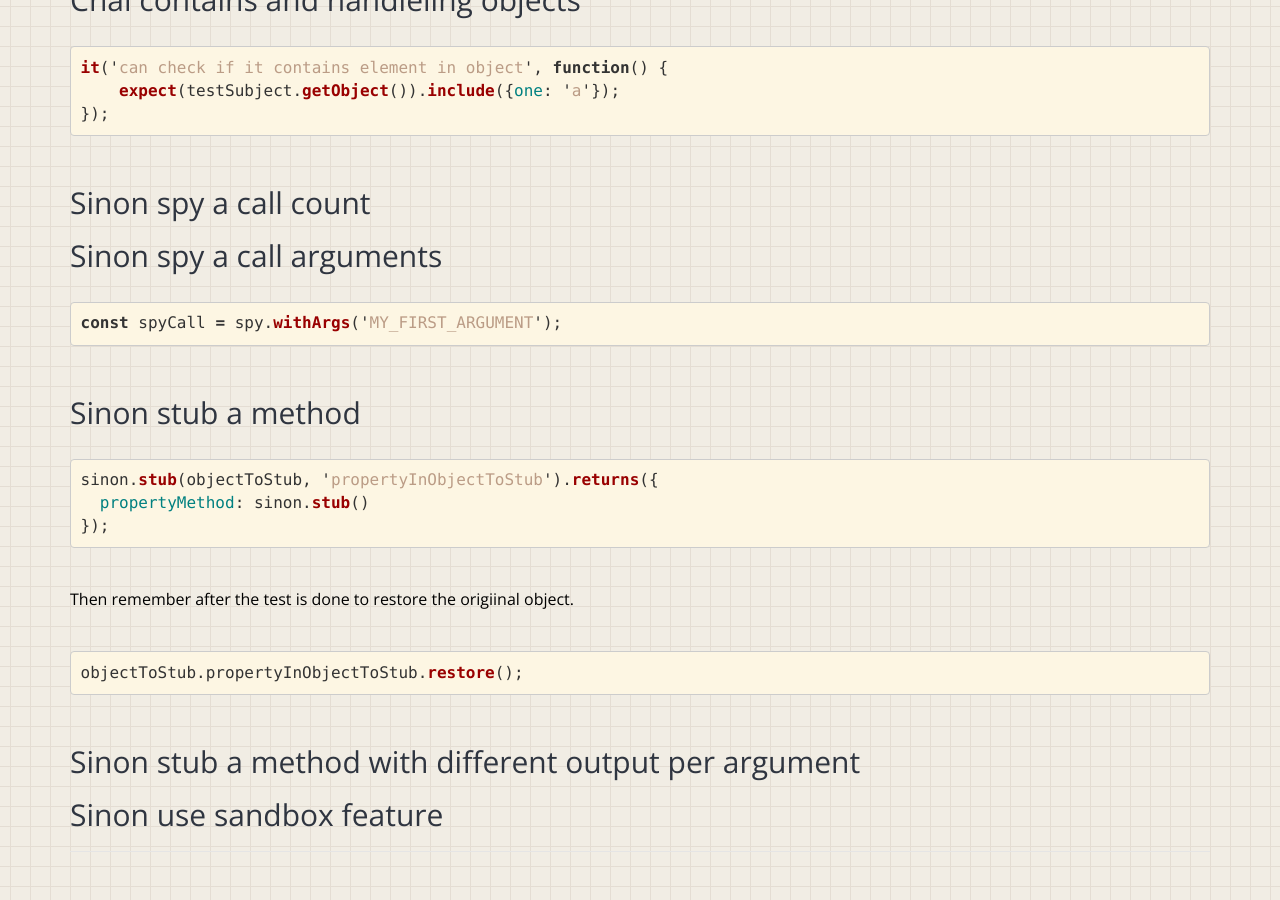
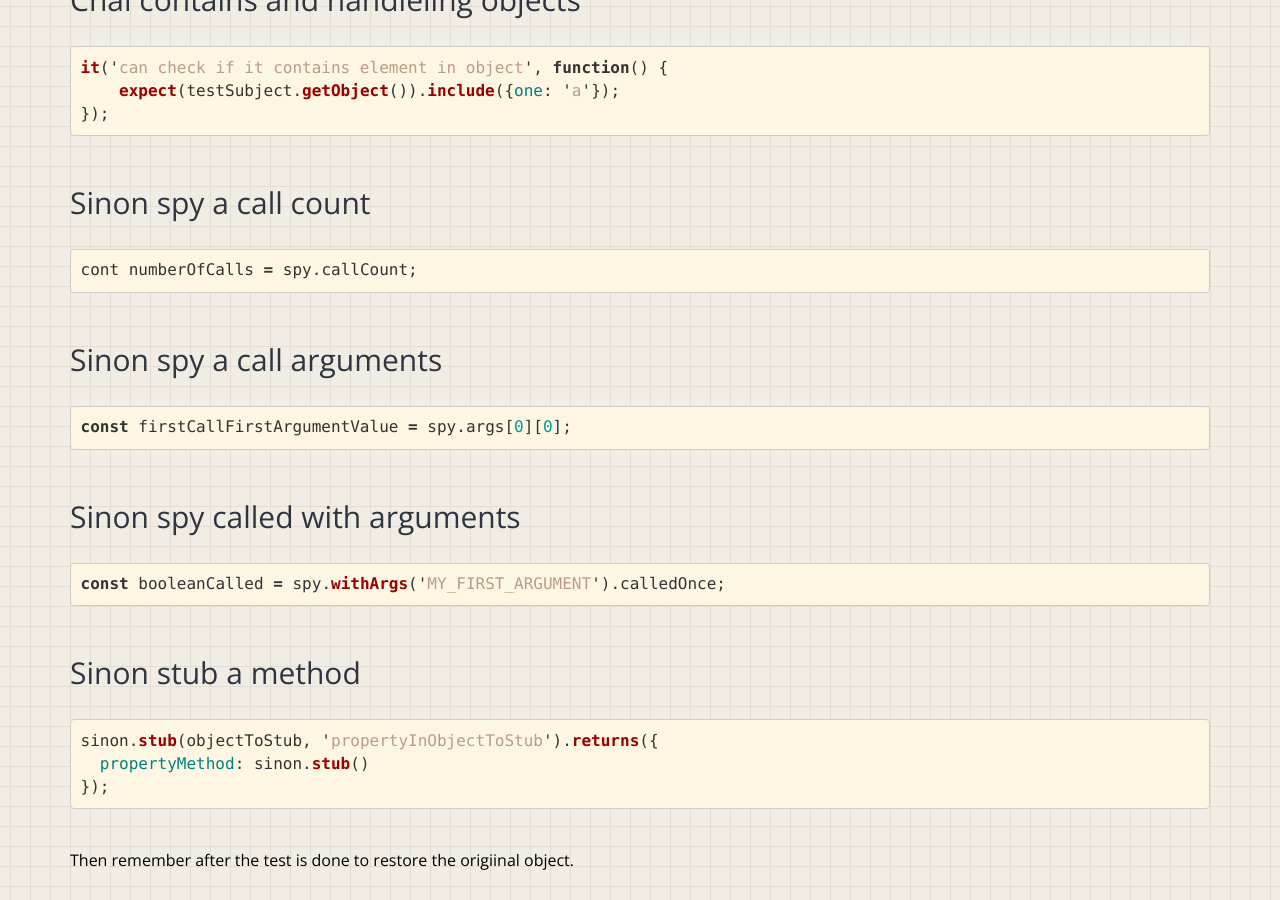
Before and after one commit to Rastikko/Rastikko.github.io, a Jekyll site: the page built from _posts/2018-03-27-cheatsheet-for-testing-using-chai-and-sinon.md, in a window 1280 px wide and 900 px high, scrolled down 2164 px. Built offline with Jekyll 4.4.1, drawn with Linux system fonts in a browser that asks for light colours.

Commit message:
Update 2018-03-27-cheatsheet-for-testing-using-chai-and-sinon.md

````diff
--- a/_posts/2018-03-27-cheatsheet-for-testing-using-chai-and-sinon.md
+++ b/_posts/2018-03-27-cheatsheet-for-testing-using-chai-and-sinon.md
@@ -86,10 +86,20 @@ it('can check if it contains element in object', function() {
 
 ## Sinon spy a call count
 
+```js
+cont numberOfCalls = spy.callCount;
+```
+
 ## Sinon spy a call arguments
 
 ```js
-const spyCall = spy.withArgs('MY_FIRST_ARGUMENT');
+const firstCallFirstArgumentValue = spy.args[0][0];
+```
+
+## Sinon spy called with arguments
+
+```js
+const booleanCalled = spy.withArgs('MY_FIRST_ARGUMENT').calledOnce;
 ```
 
 ## Sinon stub a method
````
